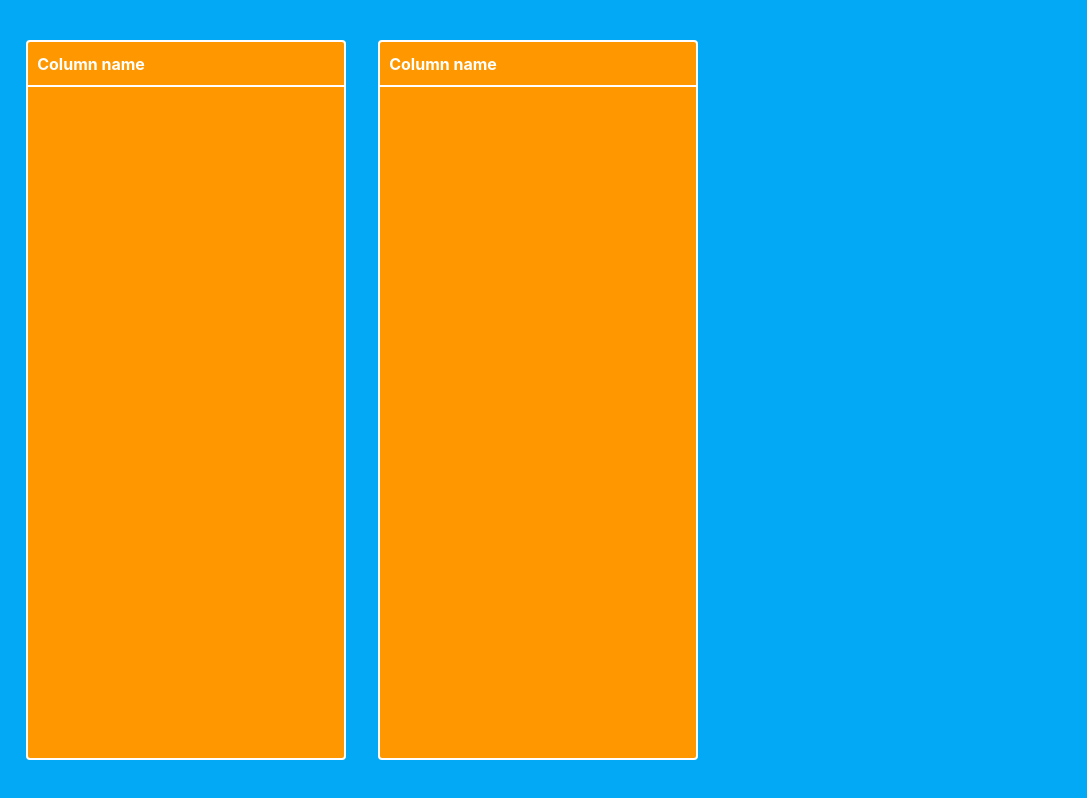
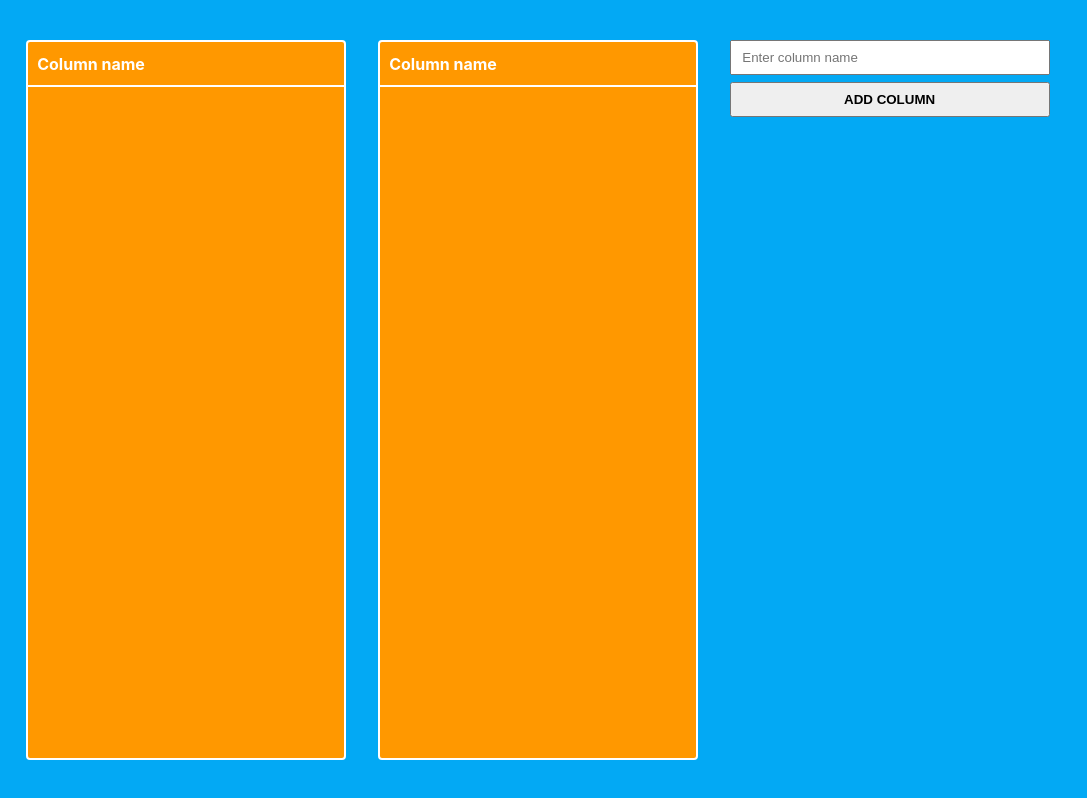
Before and after one commit to J3brahimi/task-management-react-typescript, a React (Create React App) app: page / in a window 1280 px wide. Shown: the whole page, without its empty margins (0-1087 px from the left). Built offline with nearby package versions, Linux system fonts and the light colour scheme.

Commit message:
added ColumnForm with PrimaryButton and NormalInput component

```diff
--- /dev/null
+++ b/src/Component/Button/PrimaryButton.tsx
@@ -0,0 +1,24 @@
+import React from "react";
+import "./style/primary-button-style.css";
+
+type Props = {
+  children: React.ReactNode;
+  background?: string;
+  onClick?: () => void;
+};
+
+const PrimaryButton: React.FC<Props> = React.memo(
+  ({ children, background, onClick }) => {
+    return (
+      <button
+        className="primary-button"
+        style={{ background }}
+        onClick={onClick}
+      >
+        {children}
+      </button>
+    );
+  }
+);
+
+export default PrimaryButton;
--- /dev/null
+++ b/src/Component/Button/style/primary-button-style.css
@@ -0,0 +1,9 @@
+.primary-button {
+  display: grid;
+  place-items: center;
+  padding: 8px;
+  width: 100%;
+  cursor: pointer;
+  font-weight: 700;
+  text-transform: uppercase;
+}
--- /dev/null
+++ b/src/Component/Column/ColumnForm.tsx
@@ -0,0 +1,30 @@
+import React, { useState } from "react";
+
+// Component
+import PrimaryButton from "../Button/PrimaryButton";
+import NormalInput from "../Input/NormalInput";
+
+const ColumnForm: React.FC = () => {
+  const [inputValue, setInputValue] = useState<string>("");
+
+  // ADD & EDIT COLUMN (Submit form)
+  const handleSubmitForm = (e: React.SyntheticEvent) => {
+    e.preventDefault();
+
+    console.log("Submitted");
+  };
+
+  return (
+    <form className="add-column-form" onSubmit={handleSubmitForm}>
+      <NormalInput
+        value={inputValue}
+        setValue={setInputValue}
+        placeholder="Enter column name"
+        required={true}
+      />
+      <PrimaryButton>Add column</PrimaryButton>
+    </form>
+  );
+};
+
+export default ColumnForm;
--- a/src/Component/Column/ColumnsWrapper.tsx
+++ b/src/Component/Column/ColumnsWrapper.tsx
@@ -2,6 +2,7 @@ import React from "react";
 
 // Components
 import Column from "./Column";
+import ColumnForm from "./ColumnForm";
 
 // Style
 import "./style/column-wrapper-style.css";
@@ -17,6 +18,10 @@ const ColumnsWrapper: React.FC = () => {
         <div className="column-item">
           <Column />
         </div>
+
+        <div className="column-item">
+          <ColumnForm />
+        </div>
       </div>
     </div>
   );
--- /dev/null
+++ b/src/Component/Input/NormalInput.tsx
@@ -0,0 +1,42 @@
+import React from "react";
+
+// Style
+import "./style/input-style.css";
+
+type Props = {
+  type?: string;
+  value: string;
+  setValue: React.Dispatch<React.SetStateAction<string>>;
+  min?: number;
+  max?: number;
+  placeholder?: string;
+  required?: boolean;
+};
+
+const NormalInput: React.FC<Props> = ({
+  type = "text",
+  value,
+  setValue,
+  min,
+  max,
+  placeholder,
+  required = false,
+}) => {
+  const handleChange = (e: React.ChangeEvent<HTMLInputElement>): void => {
+    setValue(e.target.value);
+  };
+  return (
+    <input
+      className="input"
+      required={required}
+      type={type}
+      max={max}
+      min={min}
+      value={value}
+      onChange={handleChange}
+      placeholder={placeholder}
+    />
+  );
+};
+
+export default NormalInput;
--- /dev/null
+++ b/src/Component/Input/style/input-style.css
@@ -0,0 +1,5 @@
+.input {
+  width: 100%;
+  padding: 0.6em 0.8em;
+  margin-bottom: 0.5em;
+}
```
